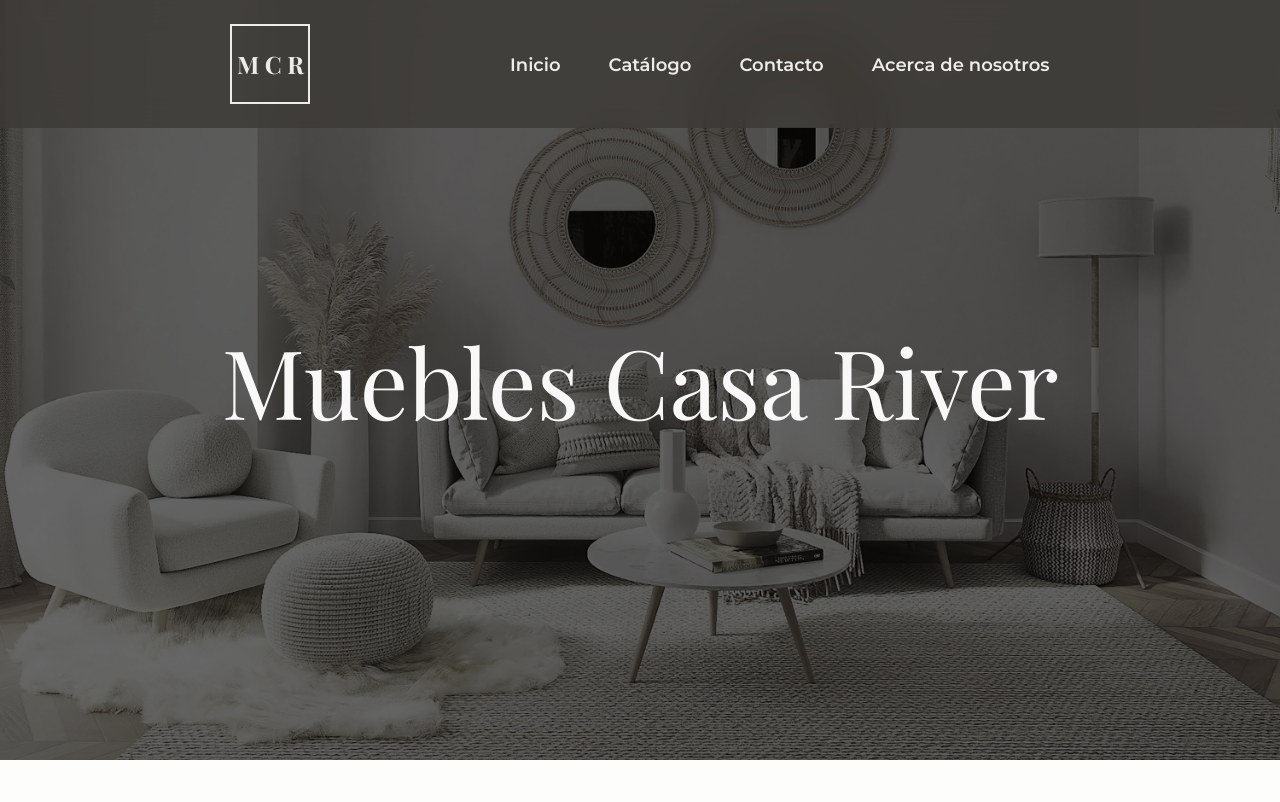
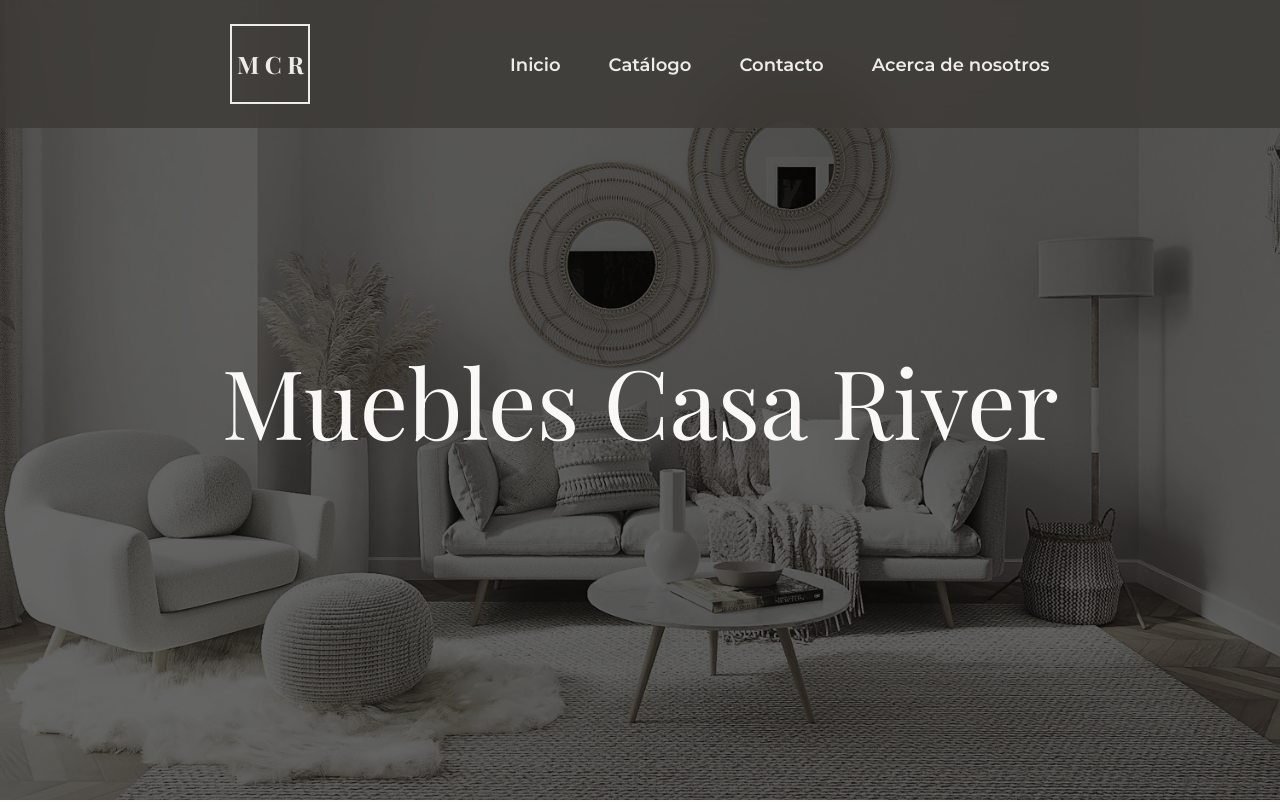
Before and after one commit to B9inzon/mueblescasariver, a Next.js app in the folder front/: page /about in a window 1280 px wide. Shown: the top 802 px of the page. Built offline with nearby package versions, Linux system fonts and the light colour scheme; a web font is replaced by a local one.

Commit message:
Added next Image

```diff
--- a/front/next.config.mjs
+++ b/front/next.config.mjs
@@ -1,10 +1,13 @@
 /** @type {import('next').NextConfig} */
 const nextConfig = {
-    images: {
-        dangerouslyAllowSVG: true,
-        contentDispositionType: 'attachment',
-        contentSecurityPolicy: "default-src 'self'; script-src 'none'; sandbox;",
-      },
+  images: {
+    dangerouslyAllowSVG: true,
+    contentDispositionType: "attachment",
+    contentSecurityPolicy: "default-src 'self'; script-src 'none'; sandbox;",
+    formats: ["image/webp", "image/avif"],
+    deviceSizes: [640, 750, 828, 1080, 1200, 1920, 2048, 3840],
+    imageSizes: [16, 32, 48, 64, 96, 128, 256, 384],
+  },
 };
 
 export default nextConfig;
--- a/front/src/components/About.jsx
+++ b/front/src/components/About.jsx
@@ -1,16 +1,29 @@
 import React from "react";
+import Image from "next/image";
 import { VisionIcon } from "@/components/icons/VisionIcon";
-import { Logo } from "@/components/Logo";
 
 export default function About() {
   return (
     <div className="flex flex-col w-full py- justify-center  items-center text-[#3c3a36] ">
-      <div className=" relative flex flex-col items-center justify-center w-full h-[95vh] lg:w-full p-4 mb-30   lg:p-12  bg-[url('/assets/Living3000.jpg')] grayscale-75 bg-cover bg-bottom bg-fixed">
-        <h1 className="text-[10vw] sm:text-5xl xl:text-8xl text-[#f9f8f7] font-principal ">
+
+      <div className=" relative flex flex-col items-center justify-center w-full h-[100vh]  p-4 mb-30   lg:p-12 overflow-hidden ">
+        <Image
+        src="/assets/Living3000.jpg"
+        alt="Muebles Casa River - Sala de estar"
+        fill
+        priority
+        className=" object-cover object-bottom grayscale-75 "
+        sizes="100vw"
+        quality={85}
+        />
+
+        <div className=" absolute inset-0 z-10   bg-black opacity-60  "></div>
+
+        <h1 className="relative z-20 text-[10vw] sm:text-5xl xl:text-8xl text-[#f9f8f7] font-principal ">
           Muebles Casa River
         </h1>
-        <div className=" absolute inset-0 -z-1   bg-black opacity-60  "></div>
       </div>
+
       <h1 className="font-semibold text-center w-full lg:w-[60vw] text-[6vw] sm:text-4xl mb-5 lg:mb-10 ">
         Sobre Muebles Casa River
       </h1>
```
